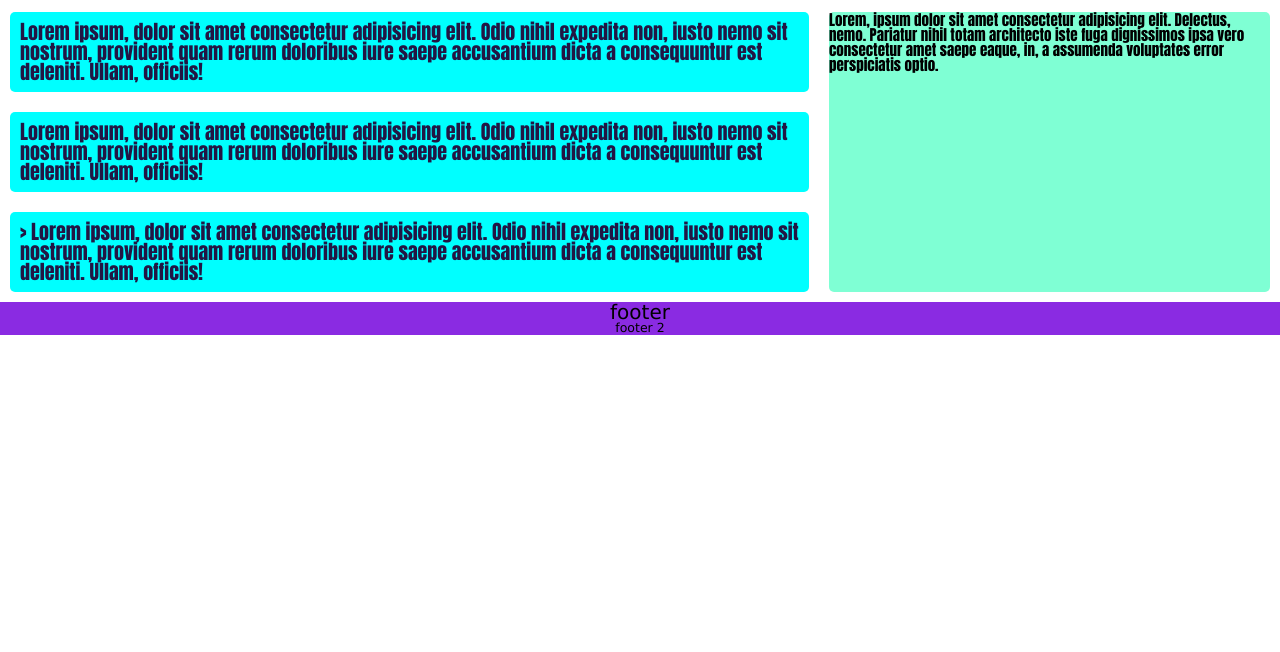
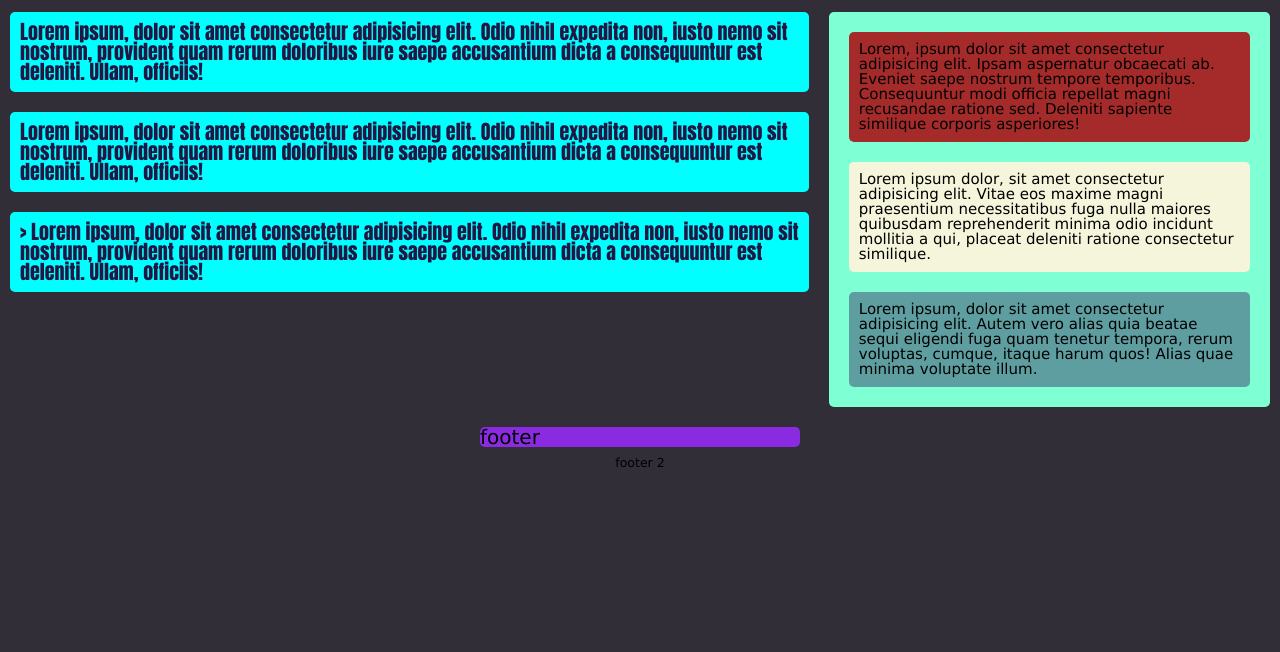
Before and after one commit to CaseySMiller/Portfolio, a plain HTML site: page index.html in a window 1280 px wide. Shown: the part 158-810 px from the top of the page. Drawn offline with Linux system fonts and the light colour scheme.

Commit message:
added project boxes

```diff
--- a/assets/css/style.css
+++ b/assets/css/style.css
@@ -2,6 +2,12 @@
     box-sizing: border-box;
     font-size: 62.5%;
     font-family: 'Lucida Sans', 'Lucida Sans Regular', 'Lucida Grande', 'Lucida Sans Unicode', Geneva, Verdana, sans-serif;
+}
+
+body {
+    display: flex;
+    flex-direction: column;
+    background-color: rgb(49, 46, 56)
 }
 
 main {
@@ -65,11 +71,23 @@ main {
 
 .side-bar {
     display: flex;
+    flex-direction: column;
+    justify-items: space-around;
+    align-content: space-around;
     background-color: aquamarine;
     font-family: Impact, Haettenschweiler, 'Arial Narrow Bold', sans-serif;
     margin: 10px;
     width: 35%;
     font-size: 1.5rem;
+    border-radius: 5px;
+    padding: 10px;
+}
+
+.project {
+    display: flex;
+    font-size: 1.5rem;
+    margin: 10px;
+    padding: 10px;
     border-radius: 5px;
 }
 
@@ -78,11 +96,16 @@ main {
     flex-direction: column;
     align-items: center;
     justify-items: center;
-    background-color: blueviolet;
+
 }
 
 .footbox1 {
     font-size: 2rem;
+    background-color: blueviolet;
+    margin: 10px;
+    border-radius: 5px;
+    width: 25%;
+    min-width: 200px;
 }
 .footbox2 {
     font-size: 1.25rem;
@@ -101,3 +124,15 @@ main {
 #other-stuff {
     color: rgb(34, 22, 68);
 }
+
+#project1 {
+    background-color: brown;
+}
+
+#project2 {
+    background-color: beige;
+}
+
+#project3 {
+    background-color: cadetblue;
+}
--- a/index.html
+++ b/index.html
@@ -43,7 +43,15 @@
             </section>
         </section>
         <aside class="side-bar">
-            Lorem, ipsum dolor sit amet consectetur adipisicing elit. Delectus, nemo. Pariatur nihil totam architecto iste fuga dignissimos ipsa vero consectetur amet saepe eaque, in, a assumenda voluptates error perspiciatis optio.
+            <section id="project1" class="project">
+                Lorem, ipsum dolor sit amet consectetur adipisicing elit. Ipsam aspernatur obcaecati ab. Eveniet saepe nostrum tempore temporibus. Consequuntur modi officia repellat magni recusandae ratione sed. Deleniti sapiente similique corporis asperiores!
+            </section>
+            <section id="project2" class="project">
+                Lorem ipsum dolor, sit amet consectetur adipisicing elit. Vitae eos maxime magni praesentium necessitatibus fuga nulla maiores quibusdam reprehenderit minima odio incidunt mollitia a qui, placeat deleniti ratione consectetur similique.
+            </section>
+            <section id="project3" class="project">
+                Lorem ipsum, dolor sit amet consectetur adipisicing elit. Autem vero alias quia beatae sequi eligendi fuga quam tenetur tempora, rerum voluptas, cumque, itaque harum quos! Alias quae minima voluptate illum.
+            </section>
         </aside>
     </main>
 
```
